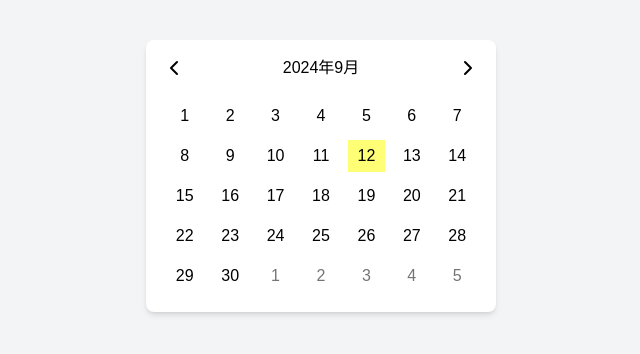
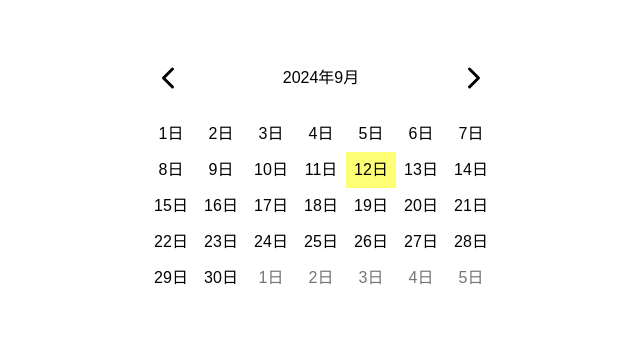
Before and after one commit to evan17458/datePicekHomeWork, a Next.js app: page / in a window 1280 px wide. Shown: the part 224-578 px from the top of the page, without its empty margins (319-959 px from the left). Built offline with nearby package versions, Linux system fonts and the light colour scheme.

Commit message:
修正css

```diff
--- a/app/page.js
+++ b/app/page.js
@@ -13,7 +13,6 @@ import {
   isBefore,
   addDays,
 } from "date-fns";
-import { zhTW } from "date-fns/locale";
 import { ChevronLeft, ChevronRight } from "lucide-react";
 
 const DateRangePicker = () => {
@@ -21,7 +20,6 @@ const DateRangePicker = () => {
   const [startDate, setStartDate] = useState(null);
   const [endDate, setEndDate] = useState(null);
 
-  // 日期狀態對象
   const dayState = {
     default: "white",
     hover: "#e6e6e6",
@@ -78,12 +76,12 @@ const DateRangePicker = () => {
 
         days.push(
           <div
-            className={`w-[50px] py-1 m-1 text-center cursor-pointer transition-colors duration-200 ease-in-out hover:!bg-[#e6e6e6]`}
+            className={`w-[50px] flex items-center justify-center h-[36px]   text-base cursor-pointer transition-colors duration-200 ease-in-out hover:!bg-[#e6e6e6]`}
             style={{ backgroundColor, color: textColor }}
             key={day}
             onClick={() => onDateClick(cloneDay)}
           >
-            {formattedDate}
+            {formattedDate}日
           </div>
         );
         day = addDays(day, 1);
@@ -101,43 +99,24 @@ const DateRangePicker = () => {
   const renderHeader = () => {
     const dateFormat = "yyyy年M月";
     return (
-      <div className="flex justify-between items-center mb-4">
+      <div className="flex justify-between items-center mb-4 h-11">
         <ChevronLeft
-          className="cursor-pointer"
+          className="cursor-pointer p-1  transition-colors duration-200 ease-in-out hover:bg-[#e6e6e6] w-11 h-11"
           onClick={() => setCurrentMonth(addMonths(currentMonth, -1))}
         />
-        <span>{format(currentMonth, dateFormat, { locale: zhTW })}</span>
+        <span>{format(currentMonth, dateFormat)}</span>
         <ChevronRight
-          className="cursor-pointer"
+          className="cursor-pointer p-1  transition-colors duration-200 ease-in-out hover:bg-[#e6e6e6] w-11 h-11"
           onClick={() => setCurrentMonth(addMonths(currentMonth, 1))}
         />
       </div>
     );
   };
 
-  // const renderDaysOfWeek = () => {
-  //   const dateFormat = "EEEEEE";
-  //   const days = [];
-  //   let startDay = startOfWeek(currentMonth);
-
-  //   for (let i = 0; i < 7; i++) {
-  //     days.push(
-  //       <div key={i} className="font-bold">
-  //         {format(addDays(startDay, i), dateFormat, { locale: zhTW })}
-  //       </div>
-  //     );
-  //   }
-
-  //   return (
-  //     <div className="grid grid-cols-7 gap-1 text-center mb-2">{days}</div>
-  //   );
-  // };
-
   return (
-    <div className="flex justify-center items-center min-h-screen bg-gray-100">
-      <div className="bg-white p-4 rounded-lg shadow-md w-[350px] ">
+    <div className="flex justify-center items-center min-h-screen">
+      <div className="bg-white p-1 w-[358px] ">
         {renderHeader()}
-        {/* {renderDaysOfWeek()} */}
         {renderDays()}
       </div>
     </div>
```
